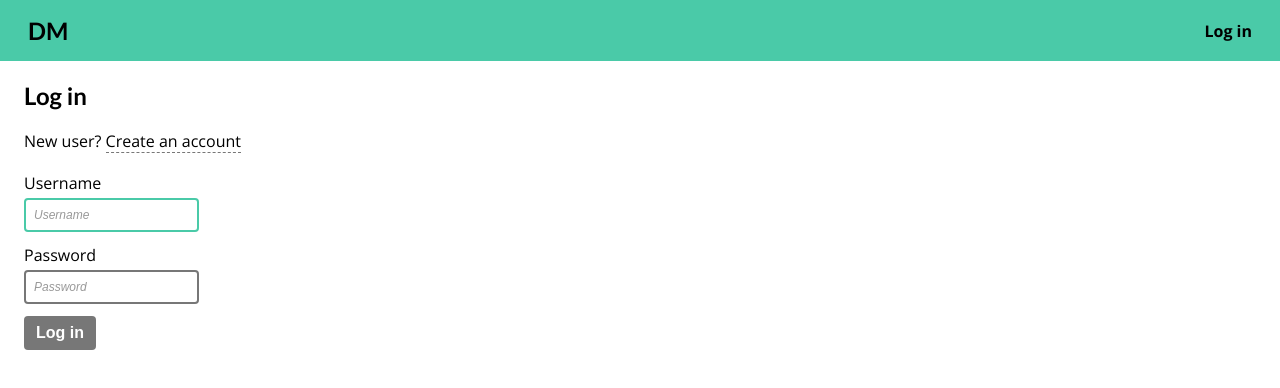
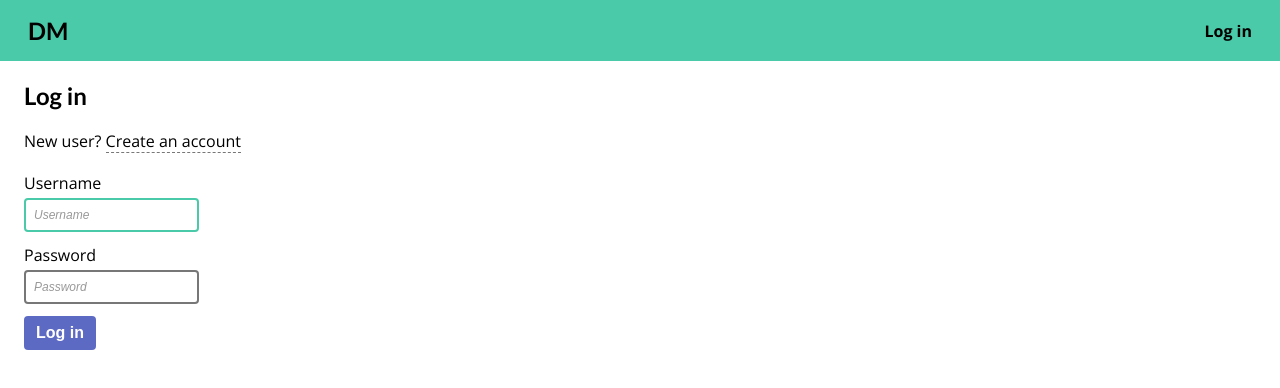
Before and after one commit to donor-management/Frontend, a React (Create React App) app: page /login in a window 1280 px wide. Shown: the top 388 px of the page. Built offline with nearby package versions, Linux system fonts and the light colour scheme; no server answers.

Commit message:
Change bg color

```diff
--- a/src/components/common/Button.jsx
+++ b/src/components/common/Button.jsx
@@ -2,18 +2,17 @@ import React from 'react';
 import styled from 'styled-components';
 
 const StyledButton = styled.button`
-  background: #777;
+  background: #5c6ac4;
   color: white;
   padding: 0.5rem 0.75rem;
   font-size: 1rem;
-  /* border: 2px solid #777; */
   border: none;
   border-radius: 0.25rem;
   font-weight: bold;
   margin: 0.25rem 0;
   cursor: pointer;
   &:hover {
-    background: #4acaa8;
+    background: #777;
   }
   &:focus {
     outline: none;
```
